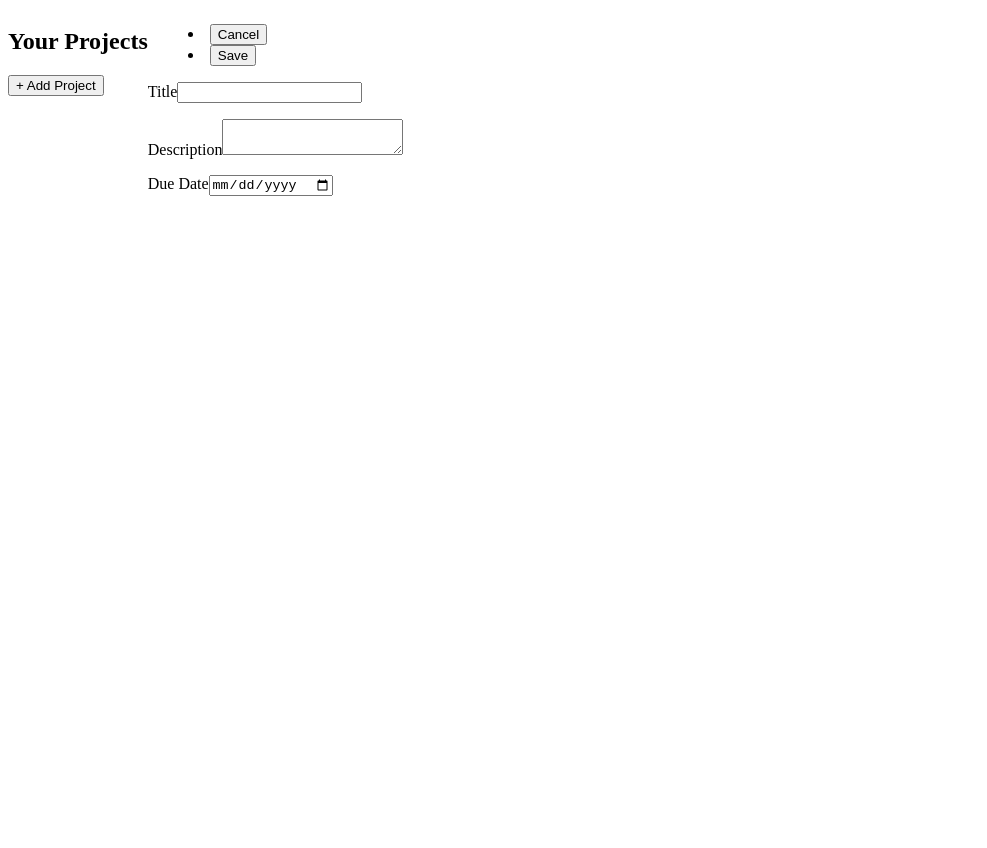
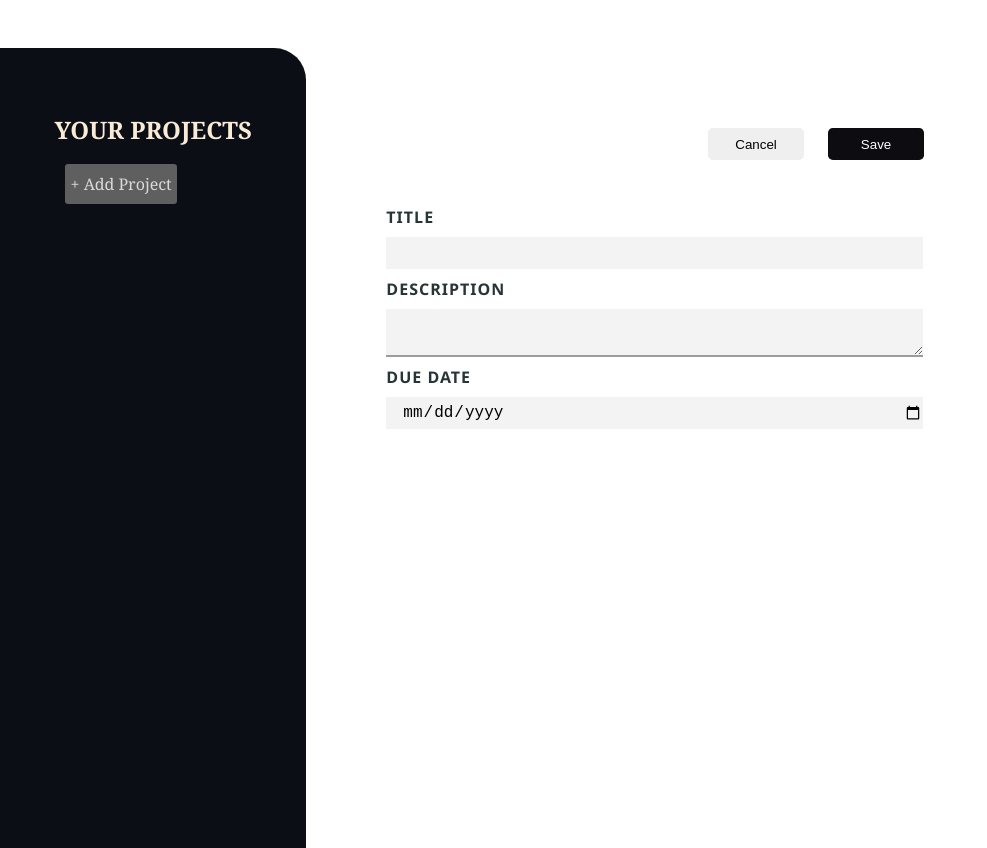
Before and after one commit to Aniket-Singh-Baghel/projectManagement, a React (Vite) app: page / in a window 1280 px wide. Both pictures are taken after a click on the button "+ Add Project". Shown: the whole page, without its empty margins (0-987 px from the left). Before the commit the page ends 800 px from the top, so only its background shows below. Built offline with nearby package versions, Linux system fonts and the light colour scheme.

Commit message:
project side bar and new project component styling

```diff
--- a/src/App.css
+++ b/src/App.css
@@ -0,0 +1,15 @@
+* {
+  margin: 0;
+  padding: 0;
+  box-sizing: border-box;
+}
+html,
+body {
+  width: 100%;
+  height: 100vh;
+}
+main {
+  width: 100%;
+  height: auto;
+  display: flex;
+}
--- a/src/App.jsx
+++ b/src/App.jsx
@@ -1,3 +1,4 @@
+import './App.css'
 import { useState } from "react";
 import ProjectSideBar from "./Components/ProjectSideBar/ProjectSideBar.jsx";
 import NewProjectSelected from "./Components/newProjectSelected/NewProjectSelected.jsx";
@@ -109,7 +110,7 @@ function App() {
   }
 
   return (
-    <main style={{ display: "flex" }}>
+    <main>
       <ProjectSideBar
         onStartAddProject={handleStartAddProject}
         onSelectProject={handleSelectProject}
--- /dev/null
+++ b/src/Components/NewProject/NewProject.module.css
@@ -0,0 +1,59 @@
+.main {
+  width: 80%;
+  height: 100%;
+  margin-top: 8rem;
+  padding-left: 5rem;
+}
+.menu {
+  display: flex;
+  list-style: none;
+  margin: auto 36%;
+  margin-bottom: 5%;
+  gap: 1.5rem;
+}
+.button {
+  width: 6rem;
+  height: 2rem;
+  border: none;
+  cursor: pointer;
+  border-radius: 0.3rem;
+}
+.save {
+  width: 6rem;
+  height: 2rem;
+  border: none;
+  cursor: pointer;
+  border-radius: 0.3rem;
+  background-color: rgb(12, 12, 17);
+  color: white;
+}
+
+.inputContainer {
+  width: 60%;
+  display: flex;
+  flex-direction: column;
+  justify-content: flex-start;
+  font: normal 600 16px/1.5 "Segoe UI", Tahoma, Geneva, Verdana, sans-serif;
+  letter-spacing: 1px;
+  color: rgb(39, 53, 54);
+  text-transform: uppercase;
+}
+.textarea {
+  margin: 0.5rem 0;
+  outline: none;
+  background-color: rgb(243, 243, 243);
+  border: none;
+  border-bottom: 2px solid rgb(156, 156, 156);
+  height: 3rem;
+  padding-left: 1rem;
+  font-size: 1rem;
+}
+.input {
+  margin: 0.5rem 0;
+  outline: none;
+  background-color: rgb(243, 243, 243);
+  border: none;
+  height: 2rem;
+  padding-left: 1rem;
+  font-size: 1rem;
+}
--- a/src/Components/NewProject/inputBar.jsx
+++ b/src/Components/NewProject/inputBar.jsx
@@ -1,14 +1,19 @@
 import PropTypes from "prop-types";
 import { forwardRef } from "react";
+import styles from "./NewProject.module.css";
 
 const InputBar = forwardRef(function InputBar(
   { label, textarea, ...props },
   ref
 ) {
   return (
-    <p>
+    <p className={styles.inputContainer}>
       <label htmlFor="">{label}</label>
-      {textarea ? <textarea {...props} ref={ref} /> : <input ref={ref} {...props}/>}
+      {textarea ? (
+        <textarea {...props} ref={ref} className={styles.textarea} />
+      ) : (
+        <input ref={ref} {...props}  className={styles.input}/>
+      )}
     </p>
   );
 });
--- a/src/Components/NewProject/newProject.jsx
+++ b/src/Components/NewProject/newProject.jsx
@@ -2,6 +2,7 @@
   import { useRef } from "react";
   import InputBar from "./inputBar";
   import Modal from "./Modal";
+  import styles from './NewProject.module.css'
   function NewProject({ onAdd,onCancel }) {
     const modal = useRef();
     const titleRef = useRef();
@@ -36,13 +37,13 @@
           <p>Opps...... looks like you forgot to enter a value.</p>
           <p>make sure to provide a valid value for a every input field</p>
         </Modal>
-        <div>
-          <menu>
+        <div className={styles.main}>
+          <menu className={styles.menu}>
             <li>
-              <button onClick={onCancel}>Cancel</button>
+              <button onClick={onCancel} className={styles.button}>Cancel</button>
             </li>
             <li>
-              <button onClick={handleSaveProject}>Save</button>
+              <button onClick={handleSaveProject} className={styles.save}>Save</button>
             </li>
           </menu>
           <InputBar type="text" label="Title" ref={titleRef}/>
--- a/src/Components/ProjectSideBar/ProjectSideBar.jsx
+++ b/src/Components/ProjectSideBar/ProjectSideBar.jsx
@@ -1,16 +1,16 @@
 import PropTypes from "prop-types";
-
+import Styles from './ProjectSideBar.module.css'
 function ProjectSideBar({ onStartAddProject, projects,onSelectProject }) {
   return (
     <aside>
-      <h2 className="text-4xl font-bold text-blue-500">Your Projects</h2>
+      <h2 className={Styles.subject}>Your Projects</h2>
       <div>
-        <button onClick={onStartAddProject}>+ Add Project</button>
+        <button className={Styles.addProjectButton} onClick={onStartAddProject}>+ Add Project</button>
       </div>
-      <ul>
+      <ul className={Styles.listWrapper}>
         {projects.map((project,index) => (
-          <li key={index}>
-            <button onClick={()=>onSelectProject(project.id)}>{project.title}</button>
+          <li key={index} className={Styles.listItem}>
+            <button className={Styles.projectTitle} onClick={()=>onSelectProject(project.id)}>{project.title}</button>
           </li>
         ))}
       </ul>
--- /dev/null
+++ b/src/Components/ProjectSideBar/ProjectSideBar.module.css
@@ -0,0 +1,50 @@
+aside {
+  width: 25%;
+  height: 100vh;
+  padding: 4rem 2rem;
+  margin-top: 3rem;
+  display: flex;
+  flex-direction: column;
+  align-items: center;
+  color: antiquewhite;
+  border-top-right-radius: 2rem;
+  background-color: rgb(12, 14, 22);
+}
+.subject {
+  font: normal 600 1.5rem/1.5 Cambria, Cochin, Georgia, Times, "Times New Roman",
+    serif;
+  text-transform: uppercase;
+}
+.addProjectButton {
+  width: 7rem;
+  height: 2.5rem;
+  margin: 1rem -5.5rem;
+  border: none;
+  border-radius: 0.2rem;
+  background-color: rgb(95, 95, 95);
+  color: rgb(218, 218, 218);
+  font: normal 500 1rem/1.5 Cambria, Cochin, Georgia, Times, "Times New Roman",
+    sans-serif;
+  cursor: pointer;
+}
+.listWrapper {
+  display: flex;
+  flex-direction: column;
+  gap: 0.8rem;
+  list-style: none;
+  margin-left: -5.5rem;
+  margin-top: 2rem;
+}
+
+.projectTitle {
+  display: flex;
+  justify-content: flex-start;
+  width: 5rem;
+  height: 2rem;
+  background-color: transparent;
+  color: rgb(218, 218, 218);
+  font: normal 400 1rem/1.5 "Segoe UI", Tahoma, Geneva, Verdana, sans-serif;
+  letter-spacing: 1px;
+  border: none;
+  cursor: pointer;
+}
```
